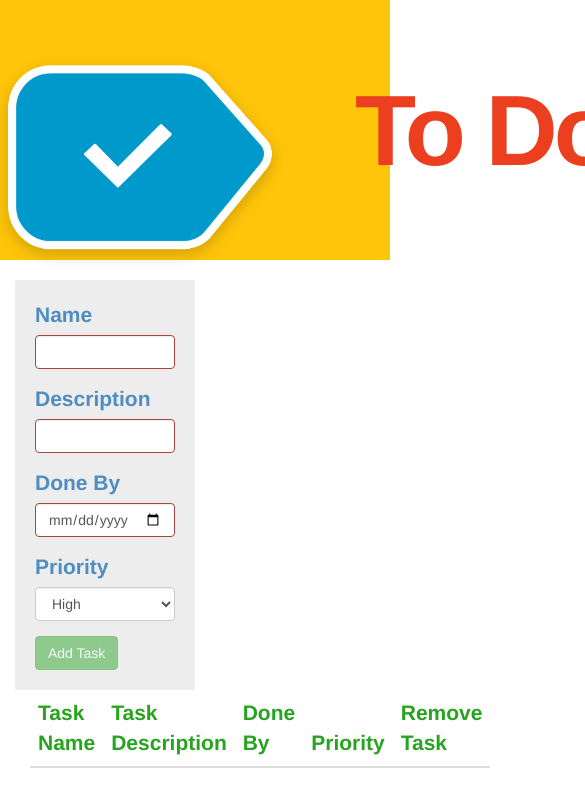
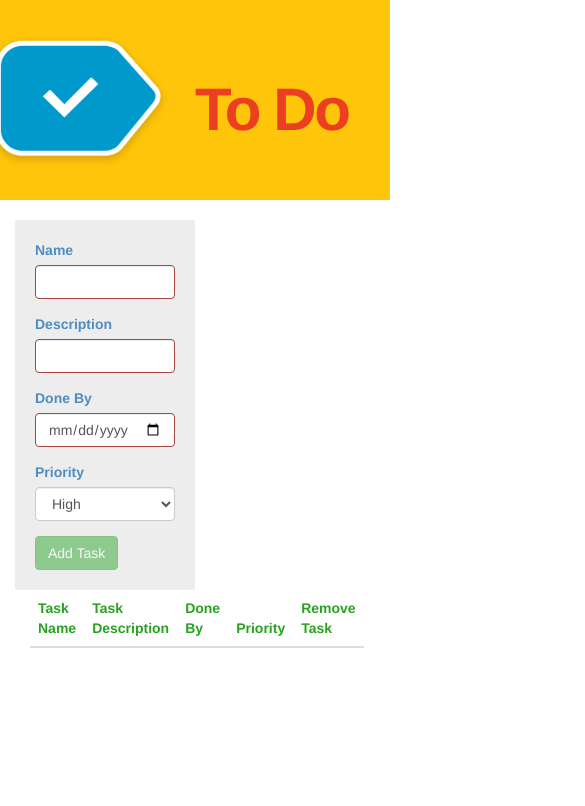
Before and after one commit to jspencersharpe/To-Do-App, a website: page index.html in a window 390 px wide. Shown: the top 806 px of the page, 585 px wide, since content can reach past the window. Drawn offline with Linux system fonts and the light colour scheme; no server answers; a web font is replaced by a local one.

Commit message:
completed mobile styling

```diff
--- a/main.css
+++ b/main.css
@@ -62,3 +62,51 @@ table {
   background-color: rgb(237, 237, 237);
   border-radius: 2px;
 }
+
+@media (max-width: 650px) {
+  .brand h1 {
+    font-size: 80px;
+  }
+
+  .logo {
+    max-width: 280px;
+  }
+
+  .brand {
+    padding-left: 300px;
+  }
+
+  table {
+    padding: 0;
+  }
+}
+
+@media (max-width: 520px) {
+  .brand h1 {
+    font-size: 60px;
+  }
+
+  .logo {
+    max-width: 230px;
+  }
+
+  .brand {
+    padding-left: 270px;
+  }
+
+  td, th, label {
+    font-size: 1em;
+  }
+}
+
+@media (max-width: 430px) {
+  .brand {
+    min-height: 180px;
+    padding-left: 200px;
+  }
+
+  .logo {
+    max-width: 200px;
+  }
+
+}
```
